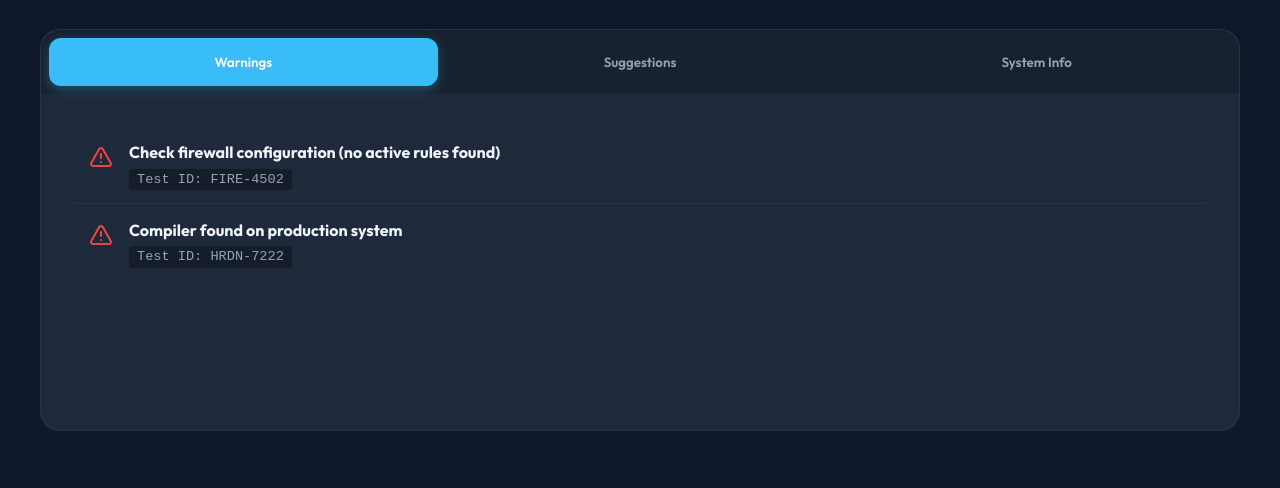
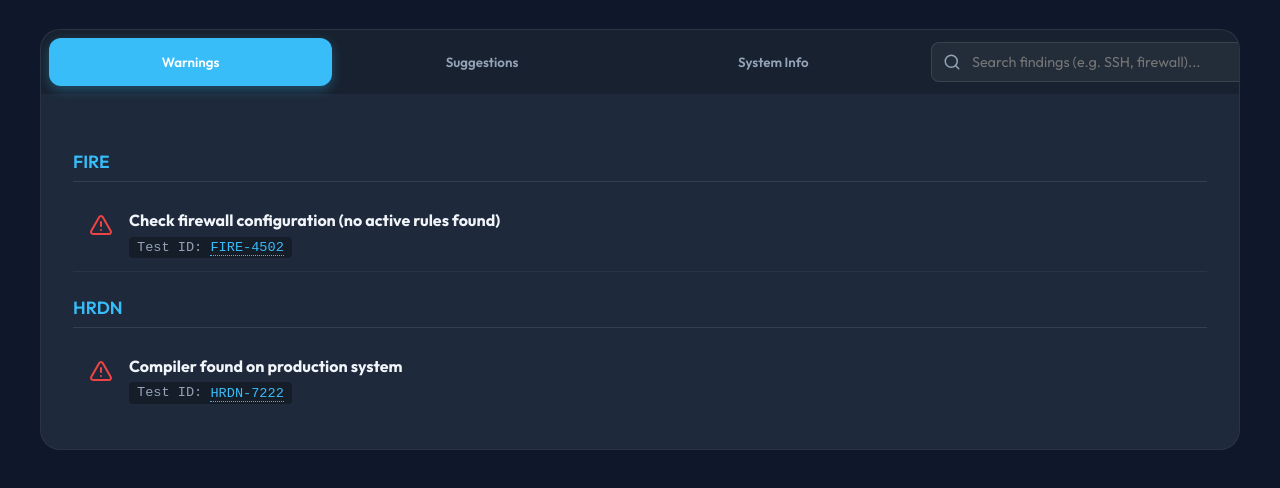
Before and after one commit to Waddenn/lynis-dashboard, a plain HTML site: page index.html in a window 1280 px wide. Both pictures are taken after a click on the button "Try Demo". Shown: the part 294-782 px from the top of the page. Drawn offline with nearby package versions, Linux system fonts and the light colour scheme.

Commit message:
feat: Implement search functionality for findings, categorize warnings and suggestions, and enhance their display with direct links to Lynis controls.

```diff
--- a/index.html
+++ b/index.html
@@ -84,12 +84,18 @@
                 </div>
             </section>
 
-            <!-- Content Tabs -->
+            <!-- Content Tabs & Search -->
             <section class="details-section">
-                <div class="tabs">
-                    <button class="tab active" data-target="warnings-panel">Warnings</button>
-                    <button class="tab" data-target="suggestions-panel">Suggestions</button>
-                    <button class="tab" data-target="system-panel">System Info</button>
+                <div class="controls-bar">
+                    <div class="tabs">
+                        <button class="tab active" data-target="warnings-panel">Warnings</button>
+                        <button class="tab" data-target="suggestions-panel">Suggestions</button>
+                        <button class="tab" data-target="system-panel">System Info</button>
+                    </div>
+                    <div class="search-container">
+                        <i data-lucide="search" class="search-icon"></i>
+                        <input type="text" id="search-input" placeholder="Search findings (e.g. SSH, firewall)...">
+                    </div>
                 </div>
 
                 <div class="panel active" id="warnings-panel">
--- a/script.js
+++ b/script.js
@@ -126,6 +126,12 @@ document.addEventListener('DOMContentLoaded', () => {
 
     window.parseReport = parseReport; // Expose for debugging
 
+    // Search Input Listener
+    const searchInput = document.getElementById('search-input');
+    if (searchInput) {
+        searchInput.addEventListener('input', (e) => filterFindings(e.target.value));
+    }
+
     function parseReport(text) {
         try {
             const lines = text.split('\n');
@@ -136,28 +142,26 @@ document.addEventListener('DOMContentLoaded', () => {
                 score: 0
             };
 
-            let binaryPathCount = 0;
-
             lines.forEach(line => {
                 if (!line.includes('=') || line.startsWith('#')) return;
 
-                // Handle array items like suggestion[]=...
                 if (line.includes('[]=')) {
                     const [keyPart, val] = line.split('[]=');
                     const key = keyPart.trim();
                     const value = val.trim();
 
-                    if (key === 'warning') {
-                        // format: warning[]=[test-id]|[msg]
+                    if (key === 'warning' || key === 'suggestion') {
                         const parts = value.split('|');
-                        data.warnings.push({ test: parts[0], msg: parts[1] });
-                    } else if (key === 'suggestion') {
-                        // format: suggestion[]=[test-id]|[msg]
-                        const parts = value.split('|');
-                        data.suggestions.push({ test: parts[0], msg: parts[1] });
+                        const item = {
+                            test: parts[0],
+                            msg: parts[1],
+                            category: parts[0].split('-')[0] || 'GENERAL'
+                        };
+
+                        if (key === 'warning') data.warnings.push(item);
+                        else data.suggestions.push(item);
                     }
                 } else {
-                    // simple key=value
                     const [key, ...rest] = line.split('=');
                     const value = rest.join('=').trim();
 
@@ -166,12 +170,15 @@ document.addEventListener('DOMContentLoaded', () => {
                     } else if (['os_name', 'os_version', 'hostname', 'lynis_version', 'report_datetime_start'].includes(key)) {
                         data.systemInfo[key] = value;
                     } else if (key === 'tests_executed') {
-                        // Value is pipe-separated list of test IDs
                         const tests = value.split('|').filter(t => t.trim().length > 0);
                         data.testCount = tests.length;
                     }
                 }
             });
+
+            // Sort by category
+            data.warnings.sort((a, b) => a.category.localeCompare(b.category));
+            data.suggestions.sort((a, b) => a.category.localeCompare(b.category));
 
             renderData(data);
         } catch (e) {
@@ -181,48 +188,21 @@ document.addEventListener('DOMContentLoaded', () => {
     }
 
     function renderData(data) {
-        // Render Score
-        setScore(data.score || 0); // Default to 0 if not found (Lynis sometimes calculates later, usually in hardening_index)
+        setScore(data.score || 0);
 
-        // Stats
         document.getElementById('count-warnings').textContent = data.warnings.length;
         document.getElementById('count-suggestions').textContent = data.suggestions.length;
         document.getElementById('count-passed').textContent = data.testCount || '-';
 
-        // Meta Info
         const meta = document.getElementById('meta-info');
         meta.innerHTML = `
             ${data.systemInfo.report_datetime_start || 'Unknown Date'} |
             ${data.systemInfo.hostname || 'Localhost'}
         `;
 
-        // Render Warnings
-        const warningsPanel = document.getElementById('warnings-panel');
-        if (data.warnings.length > 0) {
-            warningsPanel.innerHTML = data.warnings.map(w => `
-                <div class="finding-item warning">
-                    <div class="icon"><i data-lucide="alert-triangle"></i></div>
-                    <div class="finding-content">
-                        <h4>${w.msg}</h4>
-                        <span class="finding-details">Test ID: ${w.test}</span>
-                    </div>
-                </div>
-            `).join('');
-        }
-
-        // Render Suggestions
-        const suggestionsPanel = document.getElementById('suggestions-panel');
-        if (data.suggestions.length > 0) {
-            suggestionsPanel.innerHTML = data.suggestions.map(s => `
-                <div class="finding-item suggestion">
-                    <div class="icon"><i data-lucide="lightbulb"></i></div>
-                    <div class="finding-content">
-                        <h4>${s.msg}</h4>
-                        <span class="finding-details">Test ID: ${s.test}</span>
-                    </div>
-                </div>
-            `).join('');
-        }
+        // Render Lists with Grouping
+        renderList('warnings-panel', data.warnings, 'warning');
+        renderList('suggestions-panel', data.suggestions, 'suggestion');
 
         // Render System Info
         const sysGrid = document.getElementById('system-grid');
@@ -234,8 +214,62 @@ document.addEventListener('DOMContentLoaded', () => {
             <div class="info-card"><small>Scan Date</small><strong>${data.systemInfo.report_datetime_start || 'N/A'}</strong></div>
         `;
 
-        // Re-init icons for new content
         lucide.createIcons();
+    }
+
+    function renderList(elementId, items, type) {
+        const pan = document.getElementById(elementId);
+        if (items.length === 0) {
+            pan.innerHTML = `<div class="empty-state">No ${type}s found.</div>`;
+            return;
+        }
+
+        let html = '';
+        let lastCat = '';
+
+        items.forEach(item => {
+            if (item.category !== lastCat) {
+                html += `<div class="category-header">${item.category}</div>`;
+                lastCat = item.category;
+            }
+
+            html += `
+                <div class="finding-item ${type}">
+                    <div class="icon"><i data-lucide="${type === 'warning' ? 'alert-triangle' : 'lightbulb'}"></i></div>
+                    <div class="finding-content">
+                        <h4>${item.msg}</h4>
+                        <span class="finding-details">
+                            Test ID: <a href="https://cisofy.com/lynis/controls/${item.test}/" target="_blank">${item.test}</a>
+                        </span>
+                    </div>
+                </div>
+            `;
+        });
+
+        pan.innerHTML = html;
+    }
+
+    function filterFindings(query) {
+        const term = query.toLowerCase();
+        document.querySelectorAll('.finding-item').forEach(item => {
+            const text = item.textContent.toLowerCase();
+            if (text.includes(term)) {
+                item.style.display = 'flex';
+            } else {
+                item.style.display = 'none';
+            }
+        });
+
+        // Hide headers if no children visible
+        document.querySelectorAll('.category-header').forEach(header => {
+            let next = header.nextElementSibling;
+            let hasVisible = false;
+            while (next && !next.classList.contains('category-header')) {
+                if (next.style.display !== 'none') hasVisible = true;
+                next = next.nextElementSibling;
+            }
+            header.style.display = hasVisible ? 'flex' : 'none';
+        });
     }
 
     const demoBtn = document.getElementById('demo-btn');
--- a/style.css
+++ b/style.css
@@ -400,11 +400,99 @@ body {
     width: 16px;
     height: 16px;
 }
+
+/* Controls Bar (Tabs + Search) */
+.controls-bar {
+    display: flex;
+    justify-content: space-between;
+    align-items: center;
+    background: rgba(0, 0, 0, 0.2);
+    padding: 0.5rem;
+    gap: 1rem;
+    flex-wrap: wrap;
+}
+
+.tabs {
+    background: transparent;
+    /* Override previous */
+    padding: 0;
+    flex: 1;
+    min-width: 300px;
+}
+
+.search-container {
+    position: relative;
+    flex: 0 0 300px;
+}
+
+.search-icon {
+    position: absolute;
+    left: 12px;
+    top: 50%;
+    transform: translateY(-50%);
+    width: 18px;
+    height: 18px;
+    color: var(--text-secondary);
+}
+
+#search-input {
+    width: 100%;
+    background: rgba(255, 255, 255, 0.05);
+    border: 1px solid rgba(255, 255, 255, 0.1);
+    padding: 10px 10px 10px 40px;
+    border-radius: 8px;
+    color: var(--text-primary);
+    font-family: inherit;
+    font-size: 0.9rem;
+    transition: all 0.2s;
+}
+
+#search-input:focus {
+    outline: none;
+    border-color: var(--accent);
+    background: rgba(255, 255, 255, 0.1);
+}
+
+.category-header {
+    margin: 24px 0 12px 0;
+    padding-bottom: 8px;
+    border-bottom: 1px solid rgba(255, 255, 255, 0.1);
+    color: var(--accent);
+    font-size: 1.1rem;
+    font-weight: 600;
+    display: flex;
+    align-items: center;
+    gap: 8px;
+}
+
+.finding-details a {
+    color: var(--accent);
+    text-decoration: none;
+    border-bottom: 1px dotted var(--accent);
+}
+
+.finding-details a:hover {
+    color: white;
+    border-bottom-style: solid;
+}
+
+@media (max-width: 768px) {
+    .controls-bar {
+        flex-direction: column;
+        align-items: stretch;
+    }
+
+    .search-container {
+        flex: 1;
+    }
+}
+
 /* Print / PDF Styling */
 @media print {
     body {
         background-color: white;
-        color: #1e293b; /* Dark slate for high contrast text */
+        color: #1e293b;
+        /* Dark slate for high contrast text */
         display: block;
     }
 
@@ -442,7 +530,8 @@ body {
     }
 
     .panel::before {
-        content: attr(id); /* Make tab name visible as header if possible, or just rely on content */
+        content: attr(id);
+        /* Make tab name visible as header if possible, or just rely on content */
         display: block;
         font-size: 1.5rem;
         font-weight: 700;
@@ -452,32 +541,56 @@ body {
     }
 
     /* Override specific panel IDs for nicer headers */
-    #warnings-panel::before { content: "Warnings"; color: #ef4444; }
-    #suggestions-panel::before { content: "Suggestions"; color: #f59e0b; }
-    #system-panel::before { content: "System Information"; color: #0f172a; }
+    #warnings-panel::before {
+        content: "Warnings";
+        color: #ef4444;
+    }
+
+    #suggestions-panel::before {
+        content: "Suggestions";
+        color: #f59e0b;
+    }
+
+    #system-panel::before {
+        content: "System Information";
+        color: #0f172a;
+    }
 
     .score-card {
         margin: 0 auto;
         page-break-after: avoid;
     }
 
-    .info-card, .finding-item, .stat-item {
+    .info-card,
+    .finding-item,
+    .stat-item {
         background: white;
         border: 1px solid #e2e8f0;
         color: black;
         box-shadow: none;
     }
 
-    .info-card small, .finding-details, .stat-label {
+    .info-card small,
+    .finding-details,
+    .stat-label {
         color: #64748b;
     }
 
     /* Ensure icons are dark in print */
-    .icon, i {
+    .icon,
+    i {
         color: #334155 !important;
     }
 
-    .stat-item.danger i { color: #ef4444 !important; }
-    .stat-item.warning i { color: #f59e0b !important; }
-    .stat-item.success i { color: #22c55e !important; }
+    .stat-item.danger i {
+        color: #ef4444 !important;
+    }
+
+    .stat-item.warning i {
+        color: #f59e0b !important;
+    }
+
+    .stat-item.success i {
+        color: #22c55e !important;
+    }
 }
```
